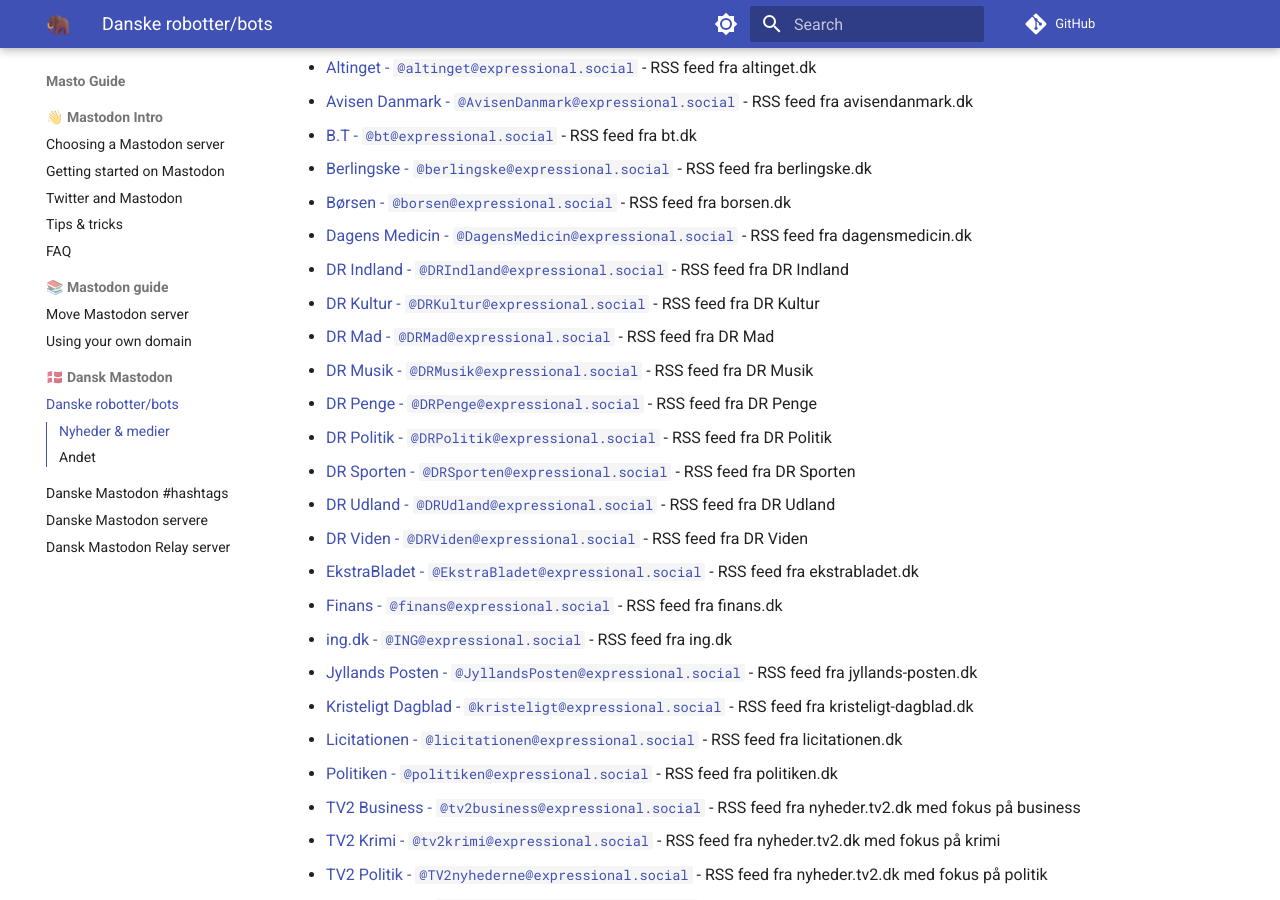
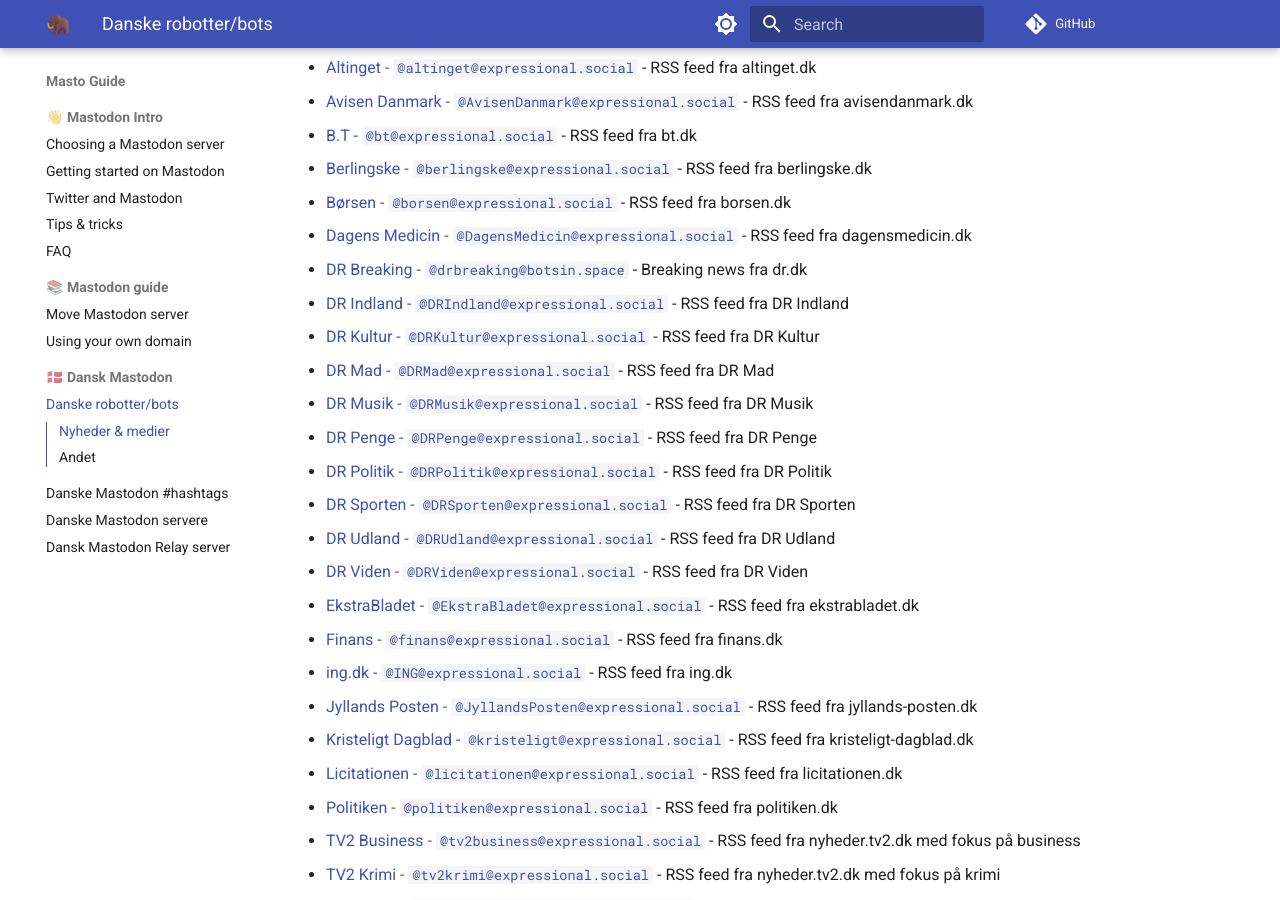
Before and after one commit to jippi/masto-guide, an MkDocs documentation site: the page built from docs/dk/bots.md, in a window 1280 px wide and 900 px high, scrolled down 829 px. Built offline with MkDocs 1.6.1 and Material for MkDocs 9.7.7, drawn with Linux system fonts in a browser that asks for light colours; comment, search, counter and statistics services are not loaded.

Commit message:
add DR.dk breaking bot
Signed-off-by: Christian Winther <jippignu@gmail.com>

```diff
--- a/docs/dk/bots.md
+++ b/docs/dk/bots.md
@@ -32,6 +32,7 @@
 - [Berlingske - `@berlingske@expressional.social`](https://expressional.social/@berlingske){target=_blank rel=me} - RSS feed fra berlingske.dk
 - [Børsen - `@borsen@expressional.social`](https://expressional.social/@borsen){target=_blank rel=me} - RSS feed fra borsen.dk
 - [Dagens Medicin - `@DagensMedicin@expressional.social`](https://expressional.social/@DagensMedicin){target=_blank rel=me} - RSS feed fra dagensmedicin.dk
+- [DR Breaking - `@drbreaking@botsin.space`](https://botsin.space/@drbreaking){target=_blank rel=me} - Breaking news fra dr.dk
 - [DR Indland - `@DRIndland@expressional.social`](https://expressional.social/@DRIndland){target=_blank rel=me} - RSS feed fra DR Indland
 - [DR Kultur - `@DRKultur@expressional.social`](https://expressional.social/@DRKultur){target=_blank rel=me} - RSS feed fra DR Kultur
 - [DR Mad - `@DRMad@expressional.social`](https://expressional.social/@DRMad){target=_blank rel=me} - RSS feed fra DR Mad
```
